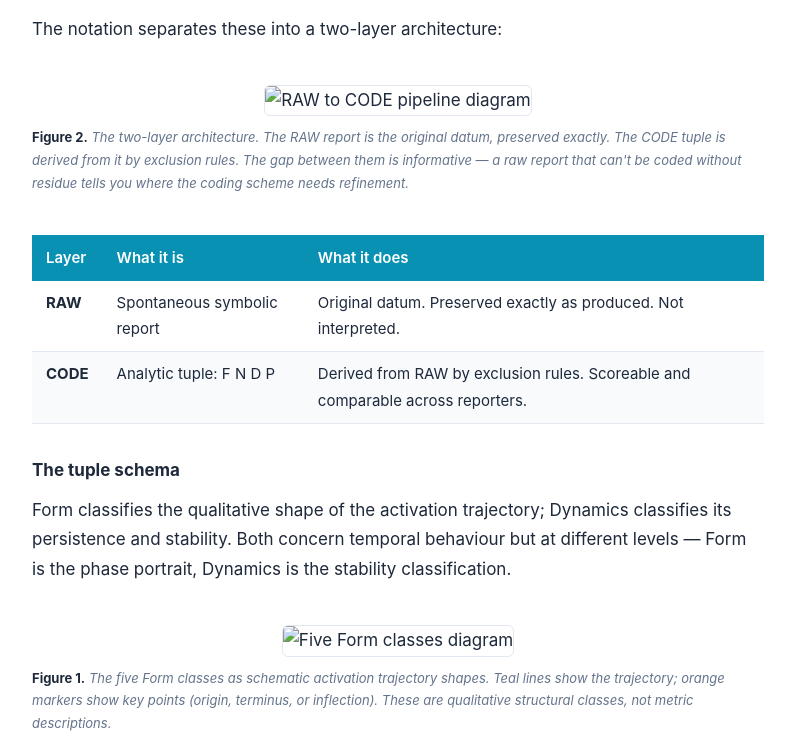
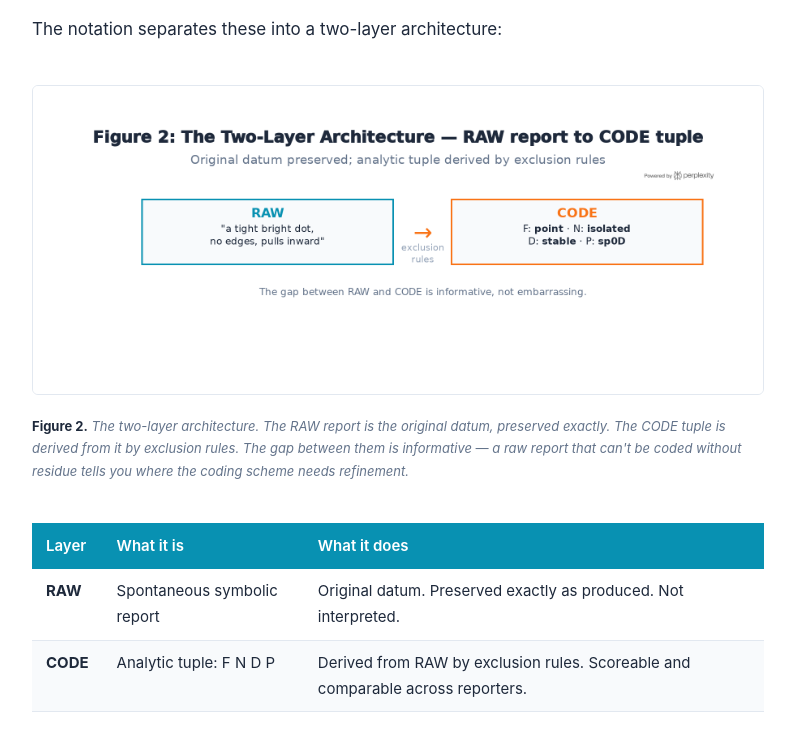
Before and after one commit to adashirs/projects, a plain HTML site: page index.html in a window 1280 px wide. Shown: the part 1858-2599 px from the top of the page, without its empty margins (242-1037 px from the left). Drawn offline with Linux system fonts and the light colour scheme.

Commit message:
changed img paths

```diff
--- a/index.html
+++ b/index.html
@@ -300,7 +300,7 @@
 <p>The notation separates these into a two-layer architecture:</p>
 
 <div class="figure">
-  <img src="raw_code_pipeline.png" alt="RAW to CODE pipeline diagram">
+  <img src="images/raw_code_pipeline.png" alt="RAW to CODE pipeline diagram">
   <div class="figure-caption"><strong>Figure 2.</strong> The two-layer architecture. The RAW report is the original datum, preserved exactly. The CODE tuple is derived from it by exclusion rules. The gap between them is informative — a raw report that can't be coded without residue tells you where the coding scheme needs refinement.</div>
 </div>
 
@@ -317,7 +317,7 @@
 <p>Form classifies the qualitative shape of the activation trajectory; Dynamics classifies its persistence and stability. Both concern temporal behaviour but at different levels — Form is the phase portrait, Dynamics is the stability classification.</p>
 
 <div class="figure">
-  <img src="form_classes.png" alt="Five Form classes diagram">
+  <img src="images/form_classes.png" alt="Five Form classes diagram">
   <div class="figure-caption"><strong>Figure 1.</strong> The five Form classes as schematic activation trajectory shapes. Teal lines show the trajectory; orange markers show key points (origin, terminus, or inflection). These are qualitative structural classes, not metric descriptions.</div>
 </div>
 
```
